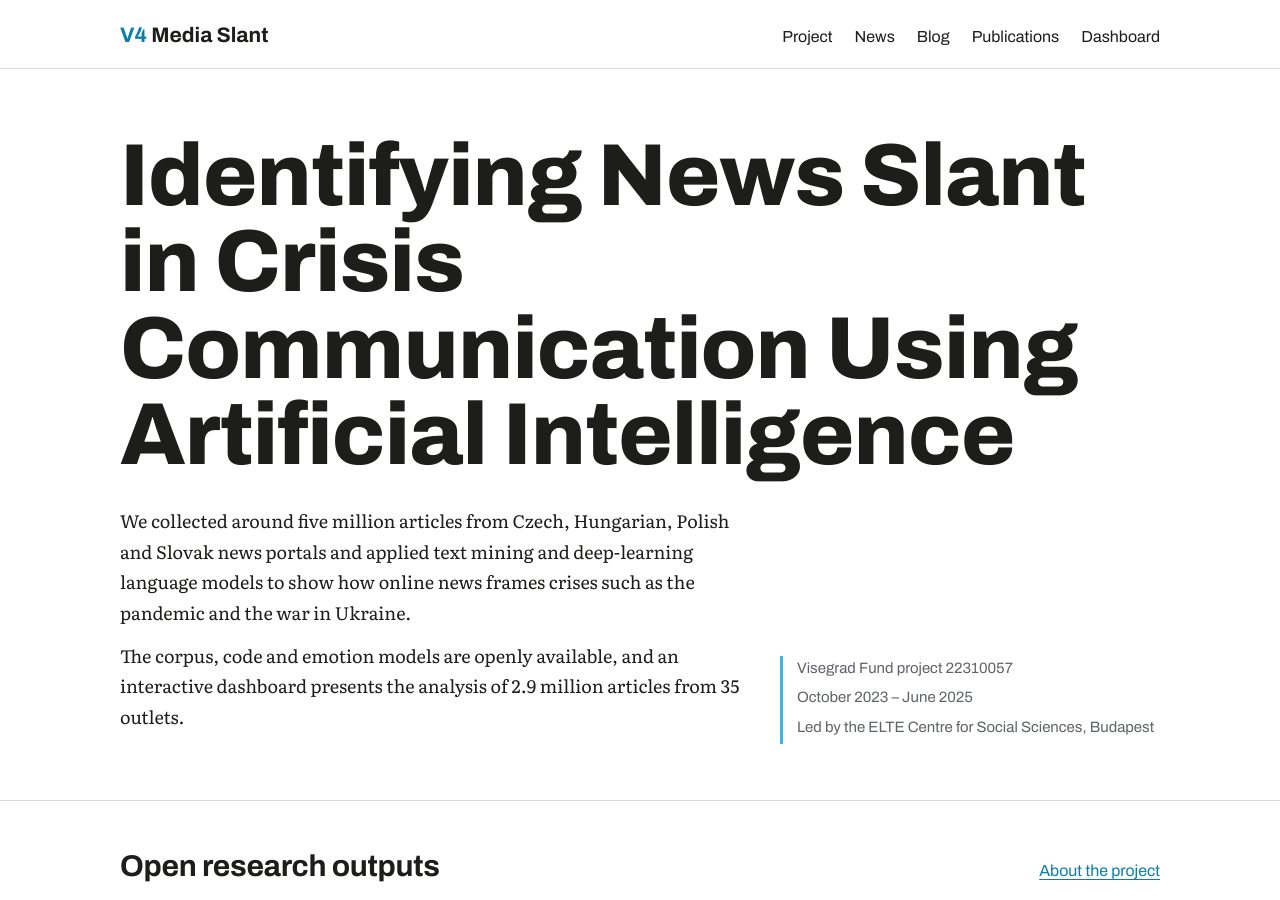
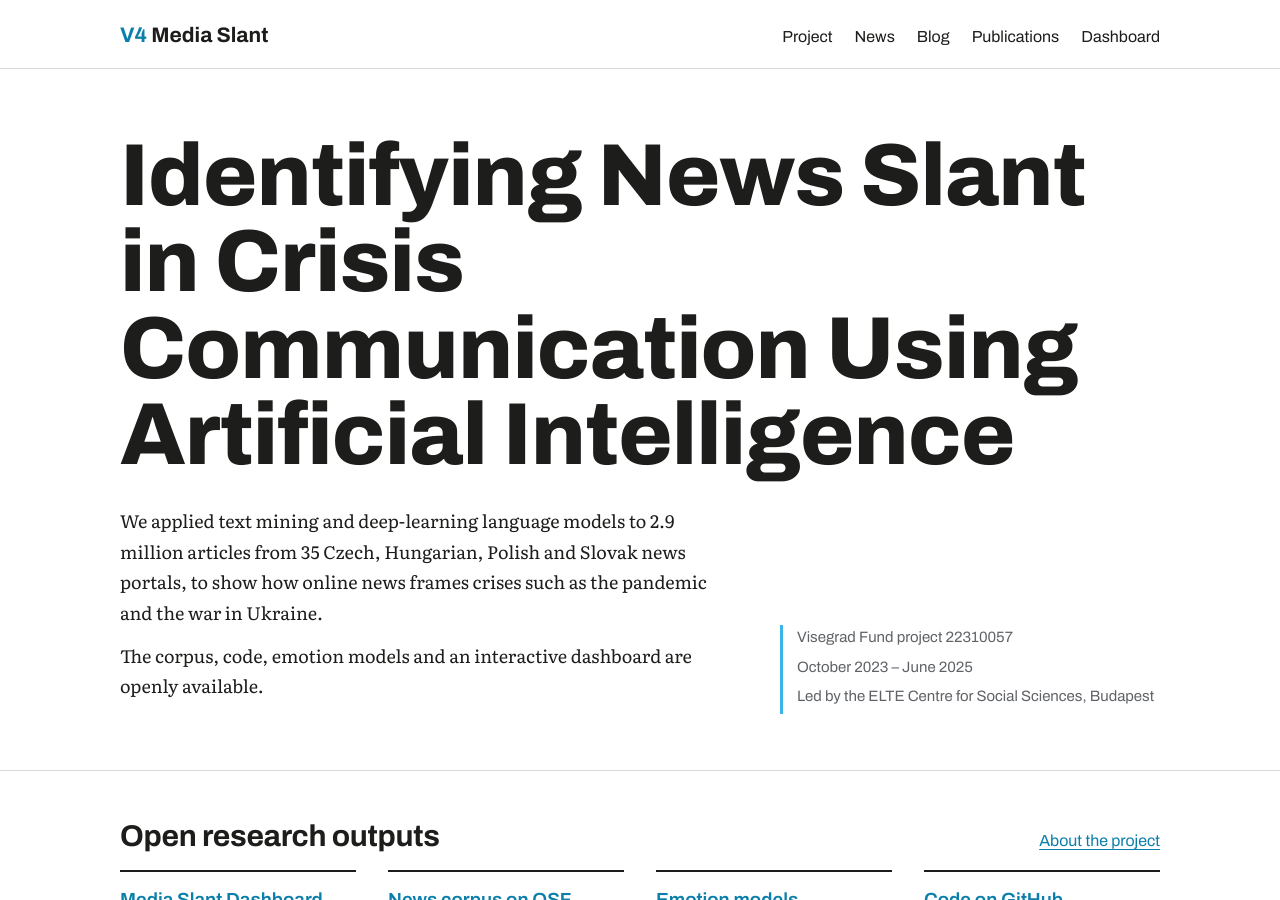
Before and after one commit to ringorsolya/v4slant-site, a Jekyll site: the page built from index.html, in a window 1280 px wide and 900 px high. Built offline with Jekyll 4.4.1, drawn with Linux system fonts in a browser that asks for light colours.

Commit message:
Use the 2.9 million article figure throughout
Co-Authored-By: Claude Opus 5.5 <noreply@anthropic.com>
Claude-Session: https://claude.ai/code/session_013xfZbvasC9FqKPGGKo9KJJ

```diff
--- a/index.html
+++ b/index.html
@@ -6,8 +6,8 @@ layout: default
     <h1>{{ site.long_title }}</h1>
     <div class="hero-text">
       <div>
-        <p>We collected around five million articles from Czech, Hungarian, Polish and Slovak news portals and applied text mining and deep-learning language models to show how online news frames crises such as the pandemic and the war in Ukraine.</p>
-        <p>The corpus, code and emotion models are openly available, and an interactive dashboard presents the analysis of 2.9 million articles from 35 outlets.</p>
+        <p>We applied text mining and deep-learning language models to 2.9 million articles from 35 Czech, Hungarian, Polish and Slovak news portals, to show how online news frames crises such as the pandemic and the war in Ukraine.</p>
+        <p>The corpus, code, emotion models and an interactive dashboard are openly available.</p>
       </div>
       <ul class="hero-facts">
         <li>Visegrad Fund project 22310057</li>
```
Also changed, not shown: about.md (+1 -1 lines).
